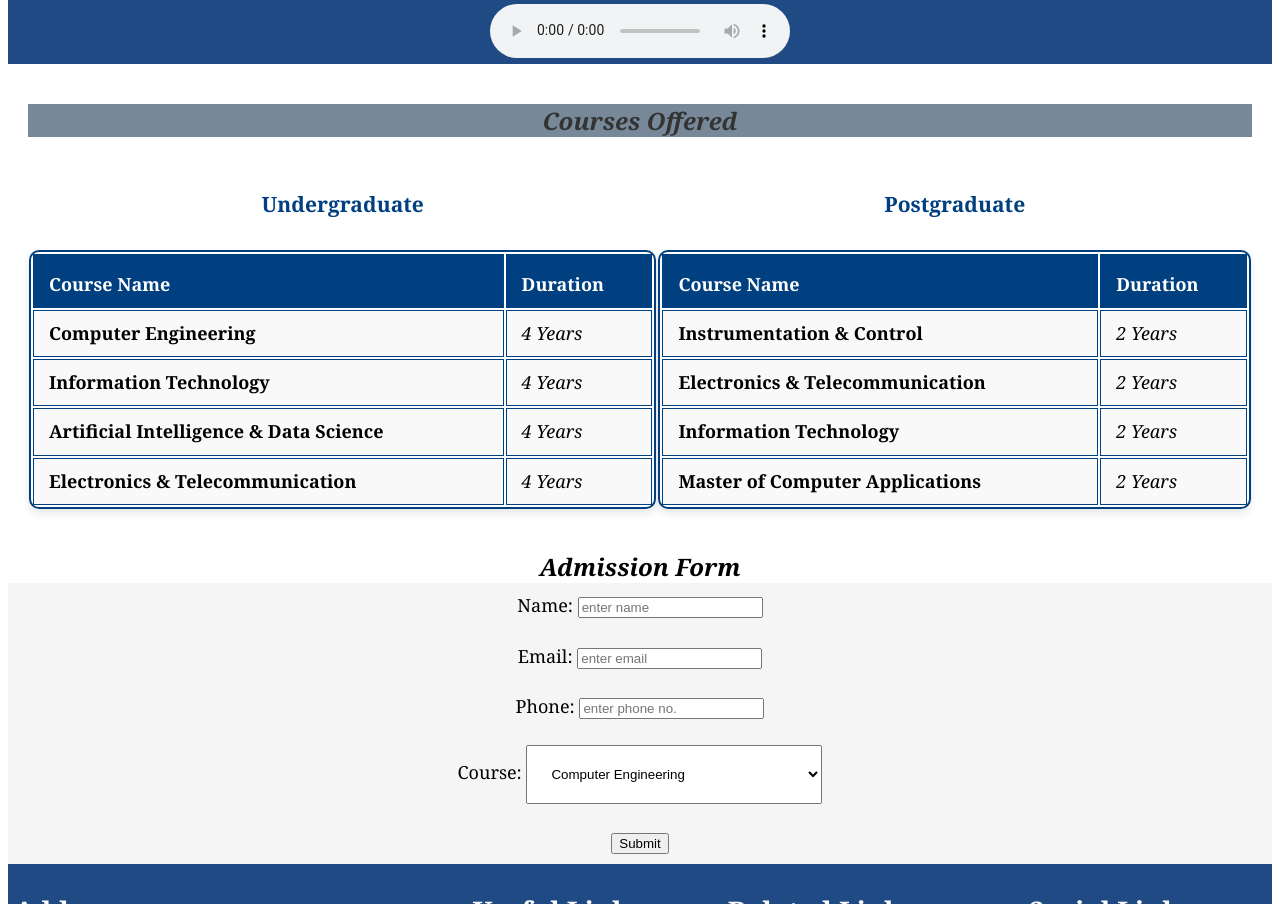
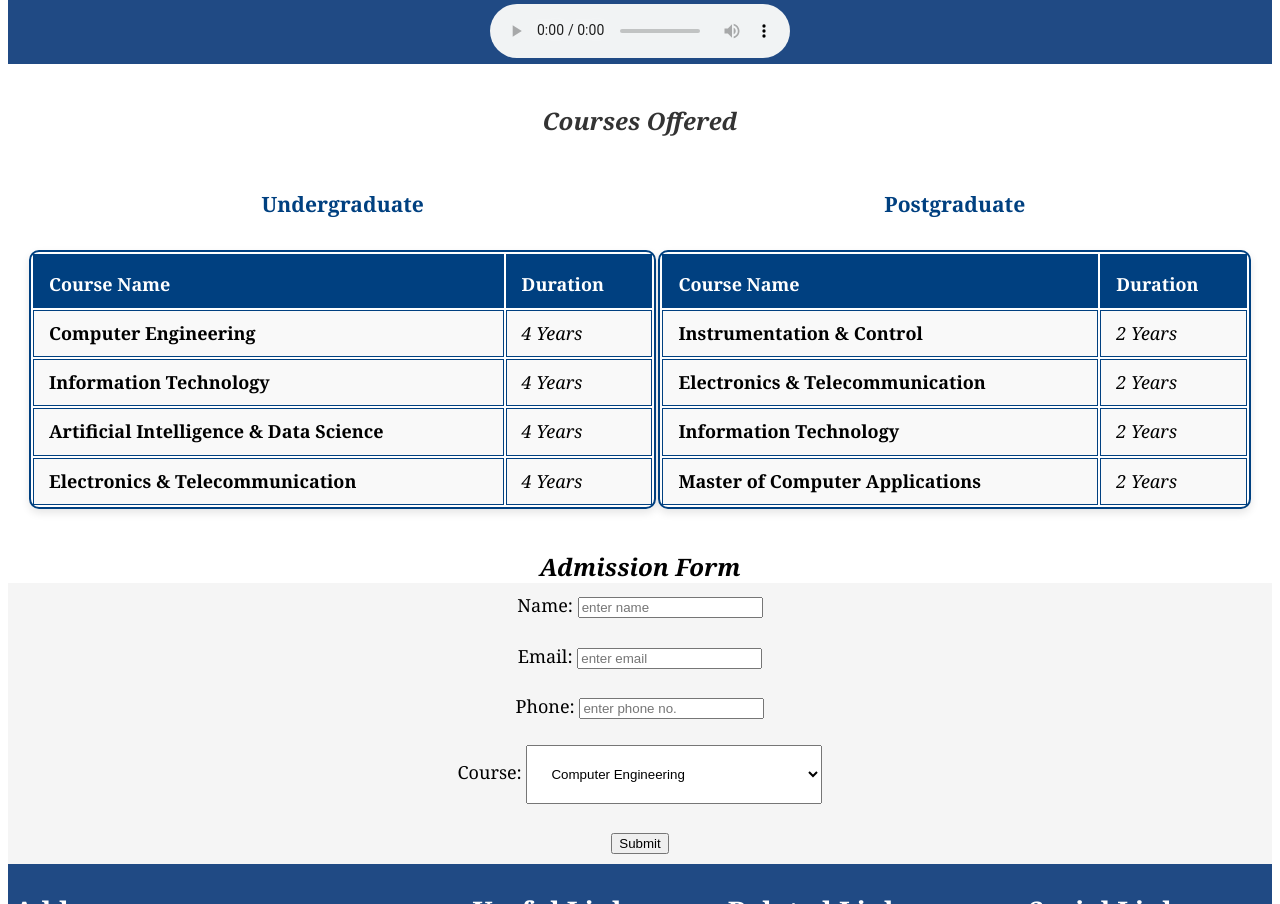
Before and after one commit to Ansh476/CSS1IP, a plain HTML site: page index.html in a window 1280 px wide. Shown: the part 955-1859 px from the top of the page. Drawn offline with Linux system fonts and the light colour scheme.

Commit message:
Update index.html

```diff
--- a/index.html
+++ b/index.html
@@ -40,7 +40,7 @@
         </center>
     </div>
     <section id="course">
-        <div style="background-color:lightslategray">
+        <div class="courseoffer">
             <center><h2><b><i>Courses Offered</i></b></h2></center>
         </div>
         <table width="100%" class="qu">
```
